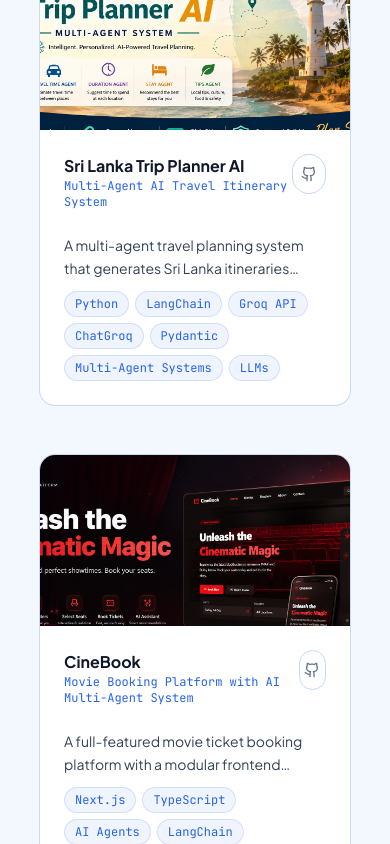
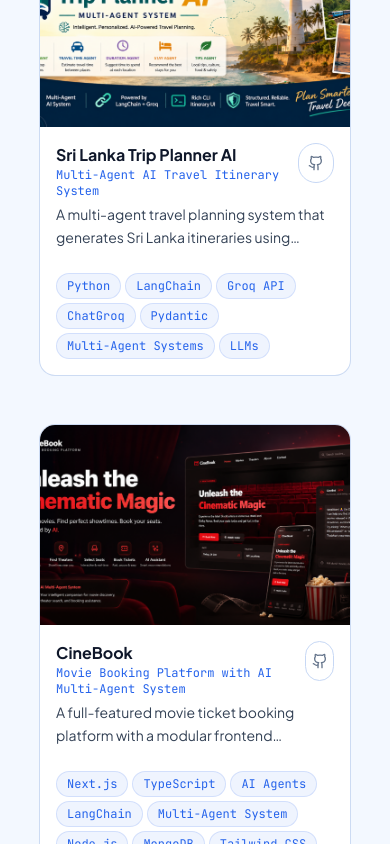
Before and after one commit to puvanakopis/new_portfolio, a Next.js app: page / in a window 390 px wide. Shown: the part 7120-7964 px from the top of the page. Built offline with nearby package versions, Linux system fonts and the light colour scheme.

Commit message:
Refactor Projects section layout for improved spacing and responsive grid

```diff
--- a/components/sections/Projects.tsx
+++ b/components/sections/Projects.tsx
@@ -132,7 +132,7 @@
         whileInView={{ opacity: 1, y: 0 }}
         viewport={{ once: true }}
         transition={{ delay: index * 0.1, duration: 0.5, ease: [0.22, 1, 0.36, 1] }}
-        className="group relative w-[520px] h-[480px] rounded-2xl border border-[var(--card-border)] flex flex-col transition-all duration-300 hover:-translate-y-1 hover:border-accent overflow-hidden"
+        className="group relative w-full h-[450px] rounded-2xl border border-[var(--card-border)] flex flex-col transition-all duration-300 hover:-translate-y-1 hover:border-accent overflow-hidden"
         style={{
           backgroundColor: "var(--card-bg)",
         }}
@@ -142,19 +142,19 @@
           <img
             src={project.image}
             alt={`${project.title} preview`}
-            className="w-full h-[240px] object-cover object-top"
+            className="w-full h-[200px] object-cover object-top"
           />
         </div>
 
         {/* CONTENT SECTION */}
-        <div className="p-6 flex flex-col flex-1">
-          <div className="flex flex-row items-start justify-between mb-4">
+        <div className="p-4 flex flex-col flex-1">
+          <div className="flex flex-row items-start justify-between">
             <div>
               <h3 className="font-bold text-base" style={{ color: "var(--text-primary)" }}>
                 {project.title}
               </h3>
 
-              <p className="text-xs font-mono mb-2" style={{ color: project.accent }}>
+              <p className="text-xs font-mono mb-1" style={{ color: project.accent }}>
                 {project.subtitle}
               </p>
             </div>
@@ -179,14 +179,14 @@
 
           </div>
           <p
-            className={`text-sm leading-relaxed mb-3 ${large ? "" : "line-clamp-2"}`}
+            className={`text-sm leading-relaxed mb-2 ${large ? "" : "line-clamp-2"}`}
             style={{ color: "var(--text-secondary)" }}
           >
             {project.description}
           </p>
 
 
-          <div className="mt-auto flex flex-wrap gap-1.5">
+          <div className="mt-auto flex flex-wrap gap-1">
             {project.tags.map((tag) => (
               <span
                 key={tag}
@@ -215,11 +215,10 @@
         subtitle="Real-world AI and full-stack applications built end-to-end."
       />
 
-      <div className="flex flex-wrap justify-center gap-12">
-        {projects
-          .map((project, i) => (
-            <ProjectCard key={project.title} project={project} index={i} large={false} />
-          ))}
+      <div className="grid grid-cols-1 sm:grid-cols-2 lg:grid-cols-3 gap-12">
+        {projects.map((project, i) => (
+          <ProjectCard key={project.title} project={project} index={i} large={false} />
+        ))}
       </div>
     </SectionWrapper>
   );
```
